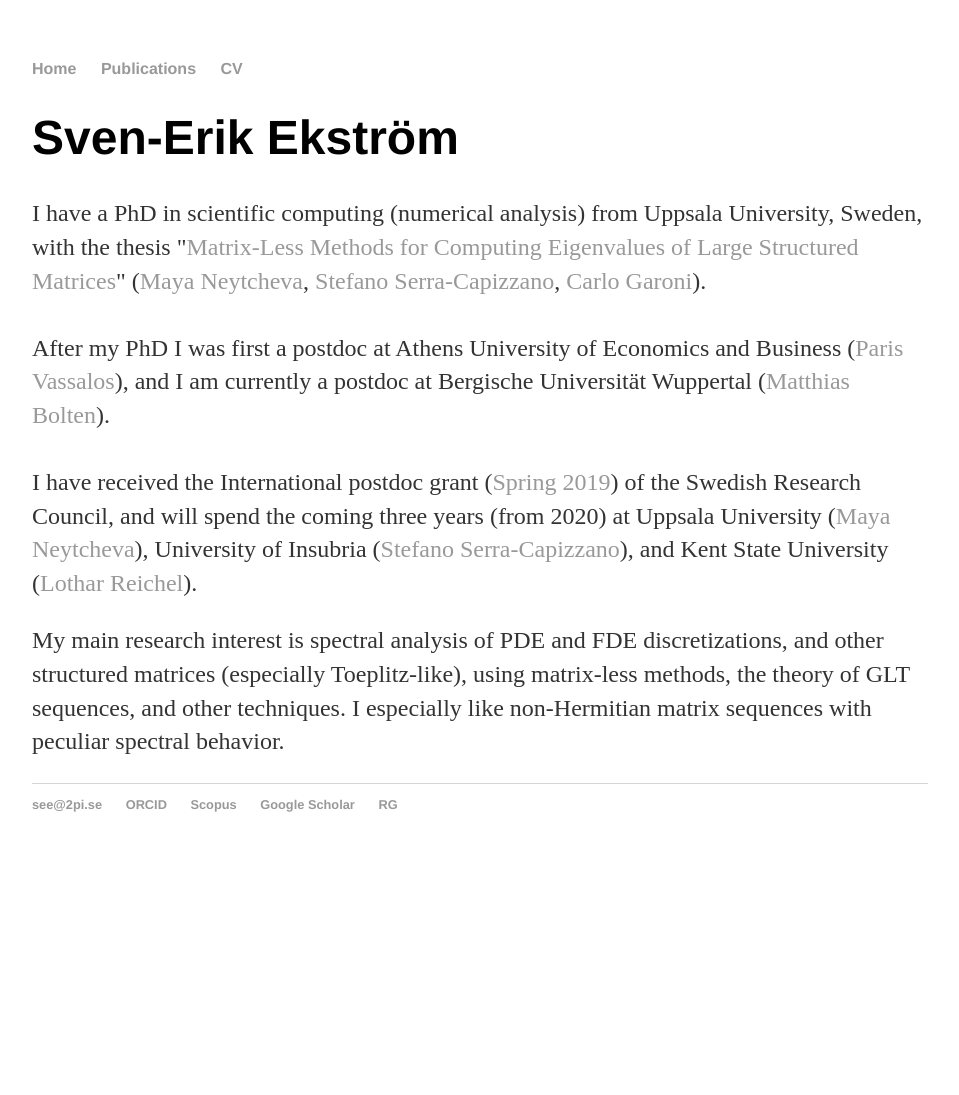
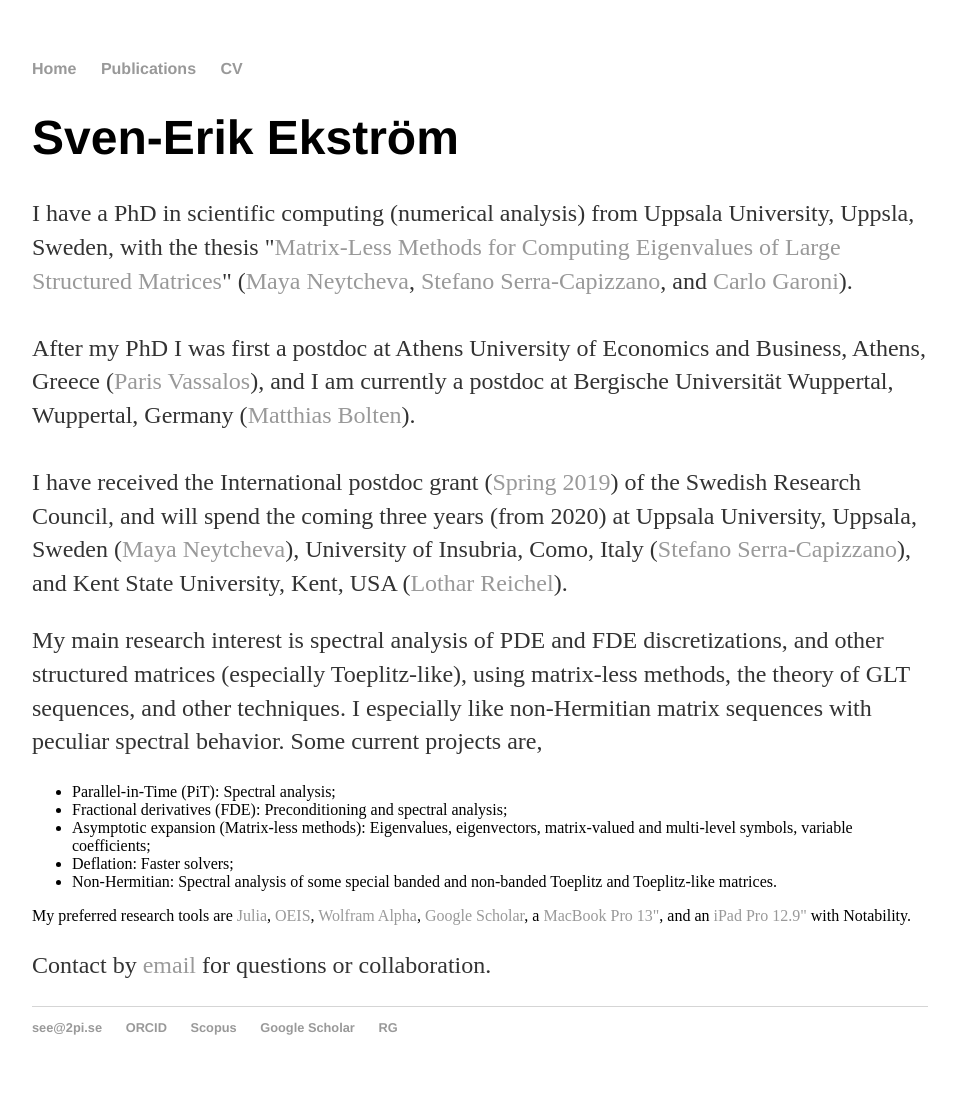
Before and after one commit to sverek/sverek.github.io, a Jekyll site: the page built from index.html, in a window 1280 px wide. Shown: the whole page, without its empty margins (160-1119 px from the left). Built offline with Jekyll 4.4.1, drawn with Linux system fonts in a browser that asks for light colours; before the commit the page ends 900 px from its top, so only the background shows below that.

Commit message:
Added text

```diff
--- a/index.html
+++ b/index.html
@@ -5,15 +5,24 @@ title: www.2pi.se
 <div class="blurb">
 	<h1>Sven-Erik Ekström</h1>
 	<p>
-		I have a PhD in scientific computing (numerical analysis) from Uppsala University, Sweden, with the thesis "<a href="thesis.pdf">Matrix-Less Methods for Computing Eigenvalues of Large Structured Matrices</a>" (<a href="https://www.researchgate.net/profile/Maya_Neytcheva">Maya Neytcheva</a>, <a href="https://scholar.google.com/citations?user=IPufiOUAAAAJ">Stefano Serra-Capizzano</a>, <a href="https://scholar.google.se/citations?user=dmXgD0UAAAAJ">Carlo Garoni</a>).
+		I have a PhD in scientific computing (numerical analysis) from Uppsala University, Uppsla, Sweden, with the thesis "<a href="thesis.pdf">Matrix-Less Methods for Computing Eigenvalues of Large Structured Matrices</a>" (<a href="https://www.researchgate.net/profile/Maya_Neytcheva">Maya Neytcheva</a>, <a href="https://scholar.google.com/citations?user=IPufiOUAAAAJ">Stefano Serra-Capizzano</a>, and <a href="https://scholar.google.se/citations?user=dmXgD0UAAAAJ">Carlo Garoni</a>).
 		<br>
 		<br>
-		After my PhD I was first a postdoc at Athens University of Economics and Business (<a href="https://scholar.google.com/citations?user=gnOgiQEAAAAJ">Paris Vassalos</a>), and I am currently a postdoc at Bergische Universität Wuppertal (<a href="https://scholar.google.com/citations?user=3Fz3Z8UAAAAJ">Matthias Bolten</a>).
+		After my PhD I was first a postdoc at Athens University of Economics and Business, Athens, Greece (<a href="https://scholar.google.com/citations?user=gnOgiQEAAAAJ">Paris Vassalos</a>), and I am currently a postdoc at Bergische Universität Wuppertal, Wuppertal, Germany (<a href="https://scholar.google.com/citations?user=3Fz3Z8UAAAAJ">Matthias Bolten</a>).
 		<br>
 		<br>
-		I have received the International postdoc grant (<a href="https://www.vr.se/english/calls-and-decisions/grant-decisions/decisions/2019-03-25-international-postdoc.html">Spring 2019</a>) of the Swedish Research Council, and will spend the coming three years (from 2020) at Uppsala University (<a href="https://www.researchgate.net/profile/Maya_Neytcheva">Maya Neytcheva</a>), University of Insubria (<a href="https://scholar.google.com/citations?user=IPufiOUAAAAJ">Stefano Serra-Capizzano</a>), and Kent State University (<a href="http://www.math.kent.edu/~reichel/">Lothar Reichel</a>).
+		I have received the International postdoc grant (<a href="https://www.vr.se/english/calls-and-decisions/grant-decisions/decisions/2019-03-25-international-postdoc.html">Spring 2019</a>) of the Swedish Research Council, and will spend the coming three years (from 2020) at Uppsala University, Uppsala, Sweden (<a href="https://www.researchgate.net/profile/Maya_Neytcheva">Maya Neytcheva</a>), University of Insubria, Como, Italy (<a href="https://scholar.google.com/citations?user=IPufiOUAAAAJ">Stefano Serra-Capizzano</a>), and Kent State University, Kent, USA (<a href="http://www.math.kent.edu/~reichel/">Lothar Reichel</a>).
 	</p>
 	<p>
-		My main research interest is spectral analysis of PDE and FDE discretizations, and other structured matrices (especially Toeplitz-like), using matrix-less methods, the theory of GLT sequences, and other techniques. I especially like non-Hermitian matrix sequences with peculiar spectral behavior.
+		My main research interest is spectral analysis of PDE and FDE discretizations, and other structured matrices (especially Toeplitz-like), using matrix-less methods, the theory of GLT sequences, and other techniques. I especially like non-Hermitian matrix sequences with peculiar spectral behavior. Some current projects are,
+		<ul>
+  			<li>Parallel-in-Time (PiT): Spectral analysis;</li>
+  			<li>Fractional derivatives (FDE): Preconditioning and spectral analysis;</li>
+  			<li>Asymptotic expansion (Matrix-less methods): Eigenvalues, eigenvectors, matrix-valued and multi-level symbols, variable coefficients;</li>
+  			<li>Deflation: Faster solvers;</li>
+  			<li>Non-Hermitian: Spectral analysis of some special banded and non-banded Toeplitz and Toeplitz-like matrices.</li>
+		</ul>
+		My preferred research tools are <a href="https://www.julialang.org">Julia</a>, <a href="https://oeis.org">OEIS</a>, <a href="https://www.wolframalpha.com">Wolfram Alpha</a>, <a href="https://scholar.google.com">Google Scholar</a>, a <a href="https://www.apple.com/se/macbook-pro">MacBook Pro 13"</a>, and an <a href="https://www.apple.com/se/ipad-pro">iPad Pro 12.9"</a> with Notability.
 	</p>
+	<p>Contact by <a href="mailto:see@2pi.se">email</a> for questions or collaboration.</p>
 </div>
```
